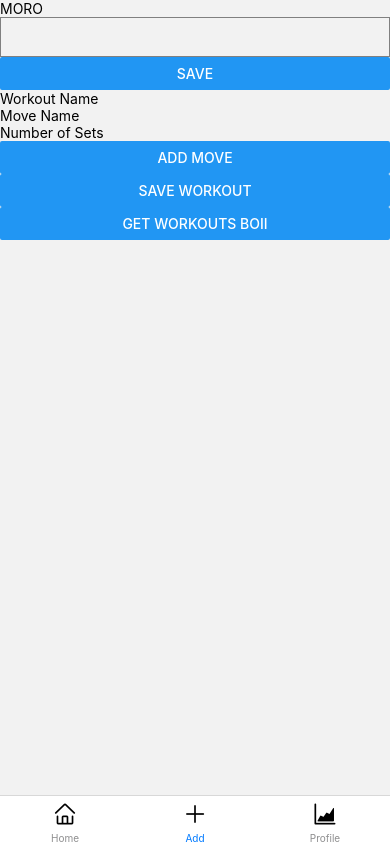
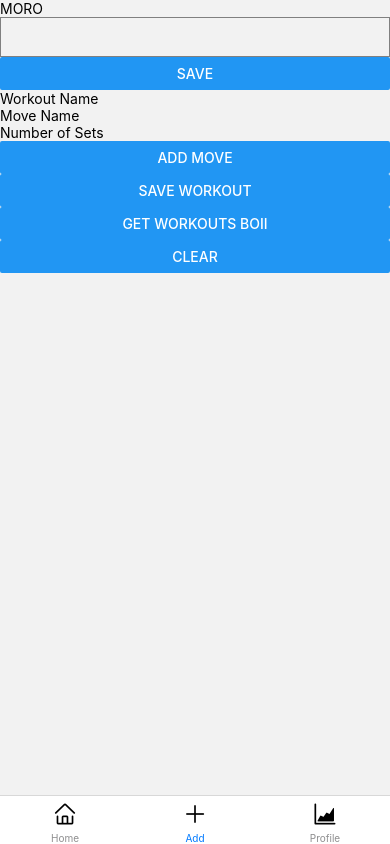
Before and after one commit to juhoohuj/mobile-project, a React Native app: screen /Add in a window 390 px wide. Built offline with nearby package versions, Linux system fonts and the light colour scheme.

Commit message:
clear button for testing

```diff
--- a/components/AddScreen.js
+++ b/components/AddScreen.js
@@ -16,7 +16,6 @@ const getWorkouts = async () => {
     try {
       const workouts = await AsyncStorage.getItem('workouts');
       if (workouts !== null) {
-        const parsed = JSON.parse(workouts)
         console.log(workouts)
         return JSON.parse(workouts);
       }
@@ -26,6 +25,9 @@ const getWorkouts = async () => {
     return [];
   };
 
+const clearWorkouts = async() => {
+    AsyncStorage.clear();
+}
 
 
  const AddScreen = () => {
@@ -47,7 +49,6 @@ const getWorkouts = async () => {
             const currentData = JSON.parse(savedData);
             console.log(currentData);
             setText(currentData);
-
         } catch (error) {
             console.log(error);
         }
@@ -59,7 +60,6 @@ const getWorkouts = async () => {
     }
     const insets = useSafeAreaInsets();
     return (
-
         <ScrollView style={{paddingTop: insets.top, }}>
             <View  >
                 <Text style={AddScreenTheme} >MORO</Text>
@@ -76,7 +76,7 @@ const getWorkouts = async () => {
             </View>
             <View>
                 <Button title="GET WORKOUTS BOII" onPress={getWorkouts}/>
-
+                <Button title="Clear" onPress={clearWorkouts} />
             </View>
         </ScrollView>
     )
```
